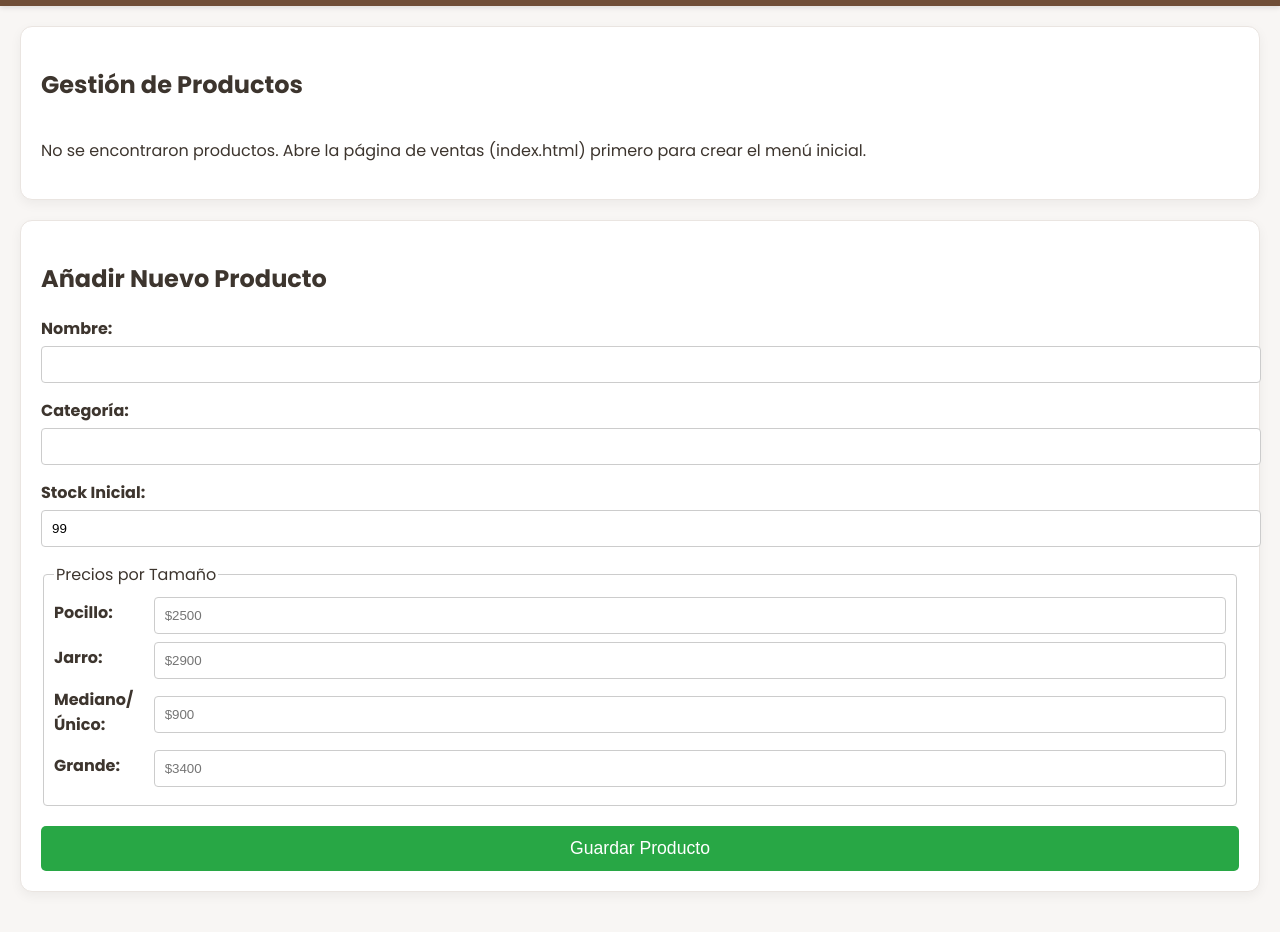
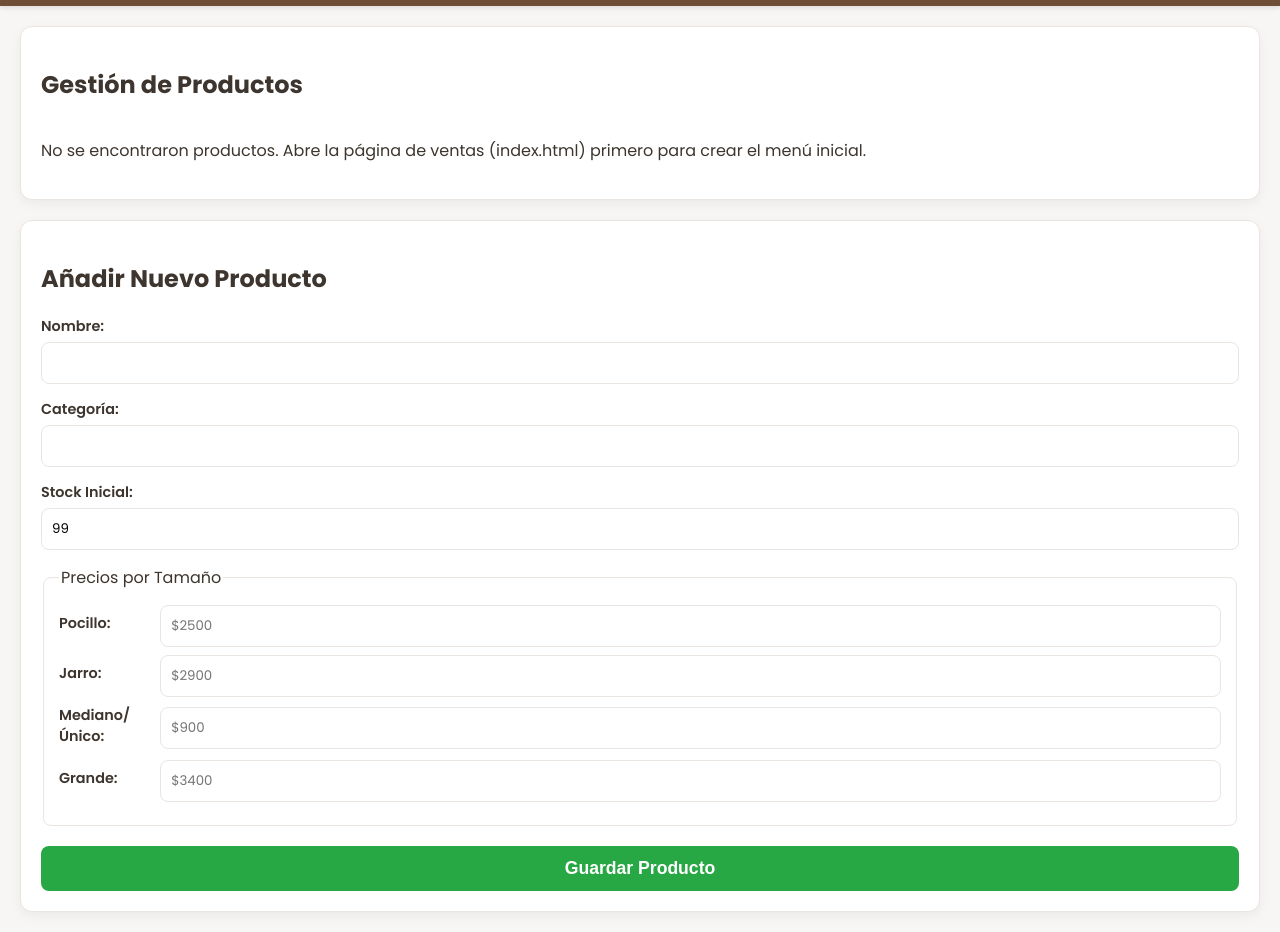
Before and after one commit to santiagogiuggia/ziba, a plain HTML site: page admin.html in a window 1280 px wide. Shown: the part 109-1041 px from the top of the page. Drawn offline with Linux system fonts and the light colour scheme.

Commit message:
Update styleadmin.css

```diff
--- a/styleadmin.css
+++ b/styleadmin.css
@@ -17,10 +17,10 @@
 }
 
 .admin-category h3 {
-    border-bottom: 2px solid #eee;
+    border-bottom: 2px solid var(--border-color);
     padding-bottom: 8px;
     margin-top: 20px;
-    color: #6F4E37;
+    color: var(--primary-color);
 }
 .admin-category:first-child h3 {
     margin-top: 0;
@@ -33,15 +33,17 @@
     padding: 10px 5px;
     border-bottom: 1px solid #f0f0f0;
 }
+
 .item-actions button {
     margin-left: 5px;
     padding: 5px 10px;
     border: none;
     border-radius: 4px;
     cursor: pointer;
+    font-family: var(--font-family); /* Heredar la fuente correcta */
 }
-.item-actions .edit-btn { background-color: #ffc107; }
-.item-actions .delete-btn { background-color: #dc3545; color: white; }
+.item-actions .edit-btn { background-color: var(--accent-color-warning); }
+.item-actions .delete-btn { background-color: var(--accent-color-danger); color: white; }
 
 /* Formulario */
 #product-form .form-group, #product-form fieldset {
@@ -50,20 +52,23 @@
 #product-form label {
     display: block;
     margin-bottom: 5px;
-    font-weight: bold;
+    font-weight: 600;
+    font-size: 0.9em;
 }
 #product-form input[type="text"],
 #product-form input[type="number"] {
     width: 100%;
     padding: 10px;
-    border: 1px solid #ccc;
-    border-radius: 4px;
+    border: 1px solid var(--border-color);
+    border-radius: 8px;
+    font-family: var(--font-family);
+    box-sizing: border-box; /* Asegura que el padding no desborde */
 }
 
 #product-form fieldset {
-    border: 1px solid #ccc;
-    border-radius: 4px;
-    padding: 10px;
+    border: 1px solid var(--border-color);
+    border-radius: 8px;
+    padding: 15px;
 }
 .form-group-inline {
     display: flex;
@@ -85,9 +90,10 @@
     flex-grow: 1;
     padding: 12px;
     font-size: 1.1em;
+    font-weight: 600;
     border: none;
-    border-radius: 5px;
+    border-radius: 8px;
     cursor: pointer;
 }
-#save-btn { background-color: #28a745; color: white; }
+#save-btn { background-color: var(--accent-color-success); color: white; }
 #cancel-btn { background-color: #6c757d; color: white; }
```
